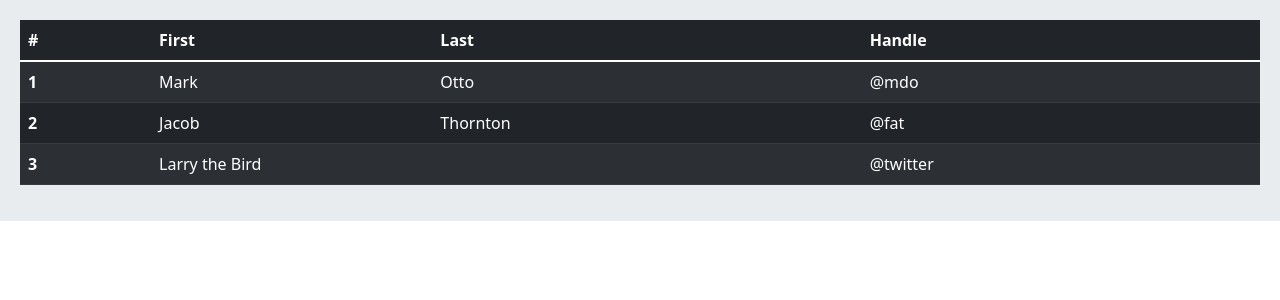
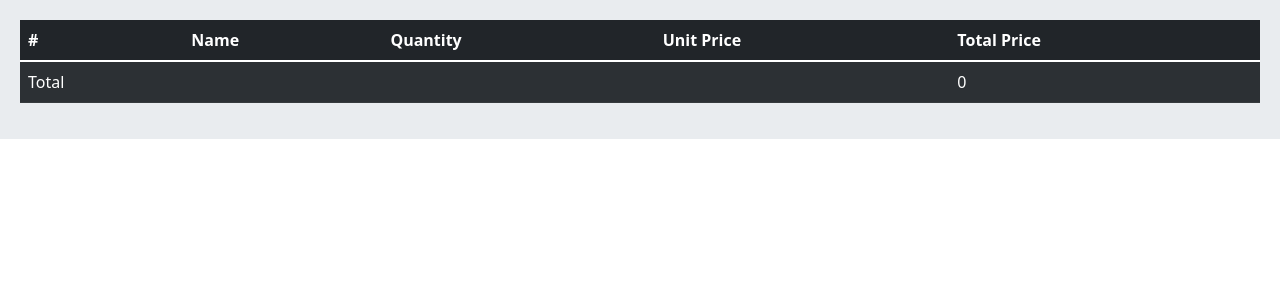
Before and after one commit to darkkLUCIFER/online_shop, a Django app: page /orders/cart in a window 1280 px wide. Shown: the part 56-356 px from the top of the page. Run offline with Django 5.2, Linux system fonts and the light colour scheme.

Commit message:
feat: added cart detail

```diff
--- a/apps/orders/services.py
+++ b/apps/orders/services.py
@@ -1,3 +1,5 @@
+from apps.products.models import Product
+
 CART_SESSION_KEY = 'cart'
 
 
@@ -14,6 +16,17 @@
             cart_sessions = self.session[CART_SESSION_KEY] = {}
 
         self.cart = cart_sessions
+
+    def __iter__(self):
+        product_ids = self.cart.keys()
+        products = Product.objects.filter(id__in=product_ids)
+        cart = self.cart.copy()
+        for product in products:
+            cart[str(product.id)]['product_name'] = product.name
+
+        for item in cart.values():
+            item['total_price'] = int(item['price']) * item['quantity']
+            yield item
 
     @classmethod
     def get_instance(cls, request):
@@ -35,3 +48,6 @@
 
         self.cart[product_id]['quantity'] += quantity
         self.save_session()
+
+    def get_total_price(self):
+        return sum(int(item['price']) * item['quantity'] for item in self.cart.values())
--- a/apps/orders/views.py
+++ b/apps/orders/views.py
@@ -8,7 +8,12 @@
 
 class CartView(View):
     def get(self, request):
-        return render(request, 'orders/cart.html')
+        cart = Cart(request)
+
+        context = {
+            'cart': cart
+        }
+        return render(request, 'orders/cart.html', context)
 
 
 class CartAddView(View):
--- a/templates/orders/cart.html
+++ b/templates/orders/cart.html
@@ -6,29 +6,29 @@
         <thead>
         <tr>
             <th scope="col">#</th>
-            <th scope="col">First</th>
-            <th scope="col">Last</th>
-            <th scope="col">Handle</th>
+            <th scope="col">Name</th>
+            <th scope="col">Quantity</th>
+            <th scope="col">Unit Price</th>
+            <th scope="col">Total Price</th>
         </tr>
         </thead>
         <tbody>
+        {% for item in cart %}
+            <tr>
+                <th scope="row">{{ forloop.counter }}</th>
+                <td>{{ item.product_name }}</td>
+                <td>{{ item.quantity }}</td>
+                <td>{{ item.price }}</td>
+                <td>{{ item.total_price }}</td>
+            </tr>
+        {% endfor %}
+
         <tr>
-            <th scope="row">1</th>
-            <td>Mark</td>
-            <td>Otto</td>
-            <td>@mdo</td>
+            <td>Total</td>
+            <td colspan="3"></td>
+            <td>{{ cart.get_total_price }}</td>
         </tr>
-        <tr>
-            <th scope="row">2</th>
-            <td>Jacob</td>
-            <td>Thornton</td>
-            <td>@fat</td>
-        </tr>
-        <tr>
-            <th scope="row">3</th>
-            <td colspan="2">Larry the Bird</td>
-            <td>@twitter</td>
-        </tr>
+
         </tbody>
     </table>
 {% endblock %}
```
